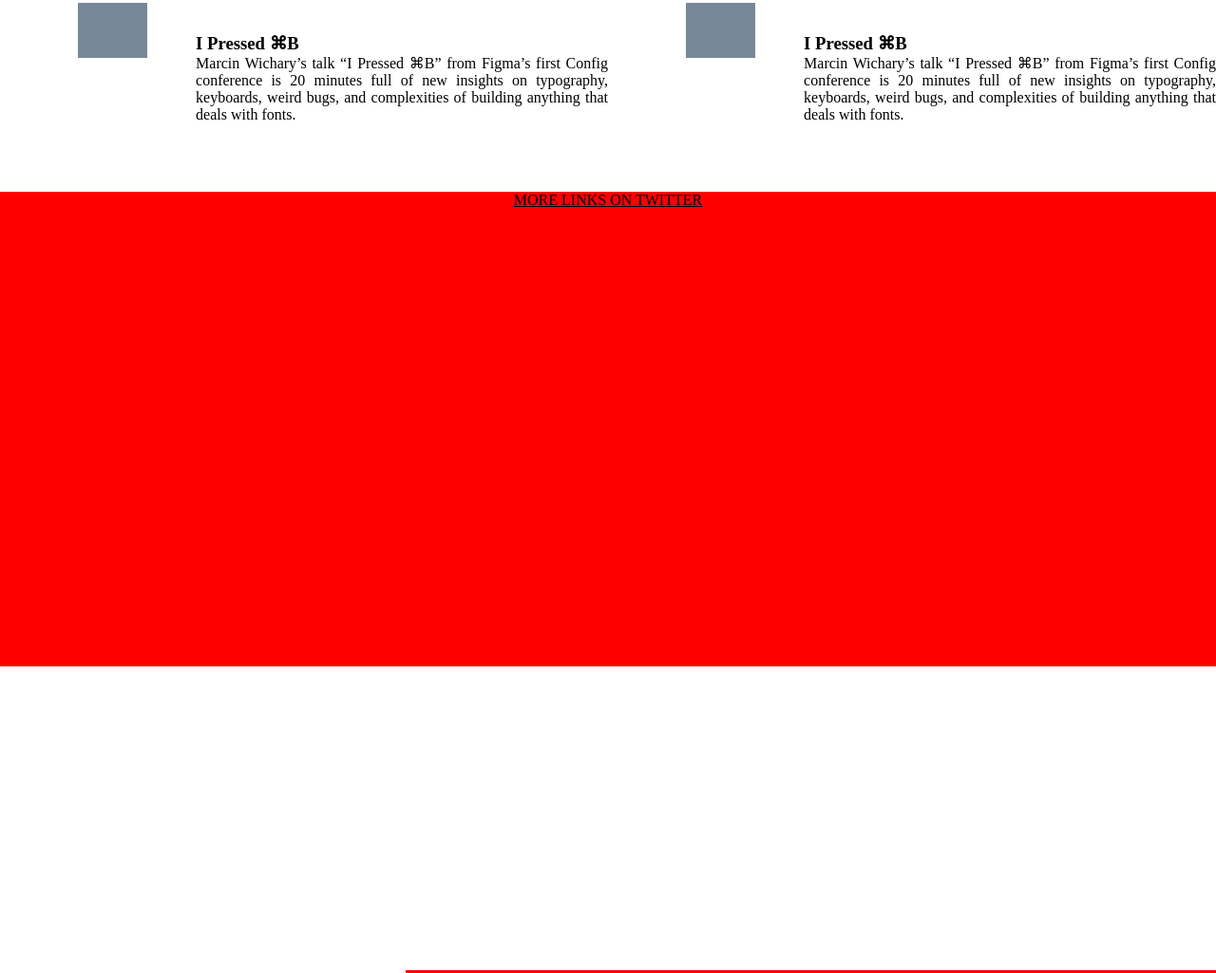
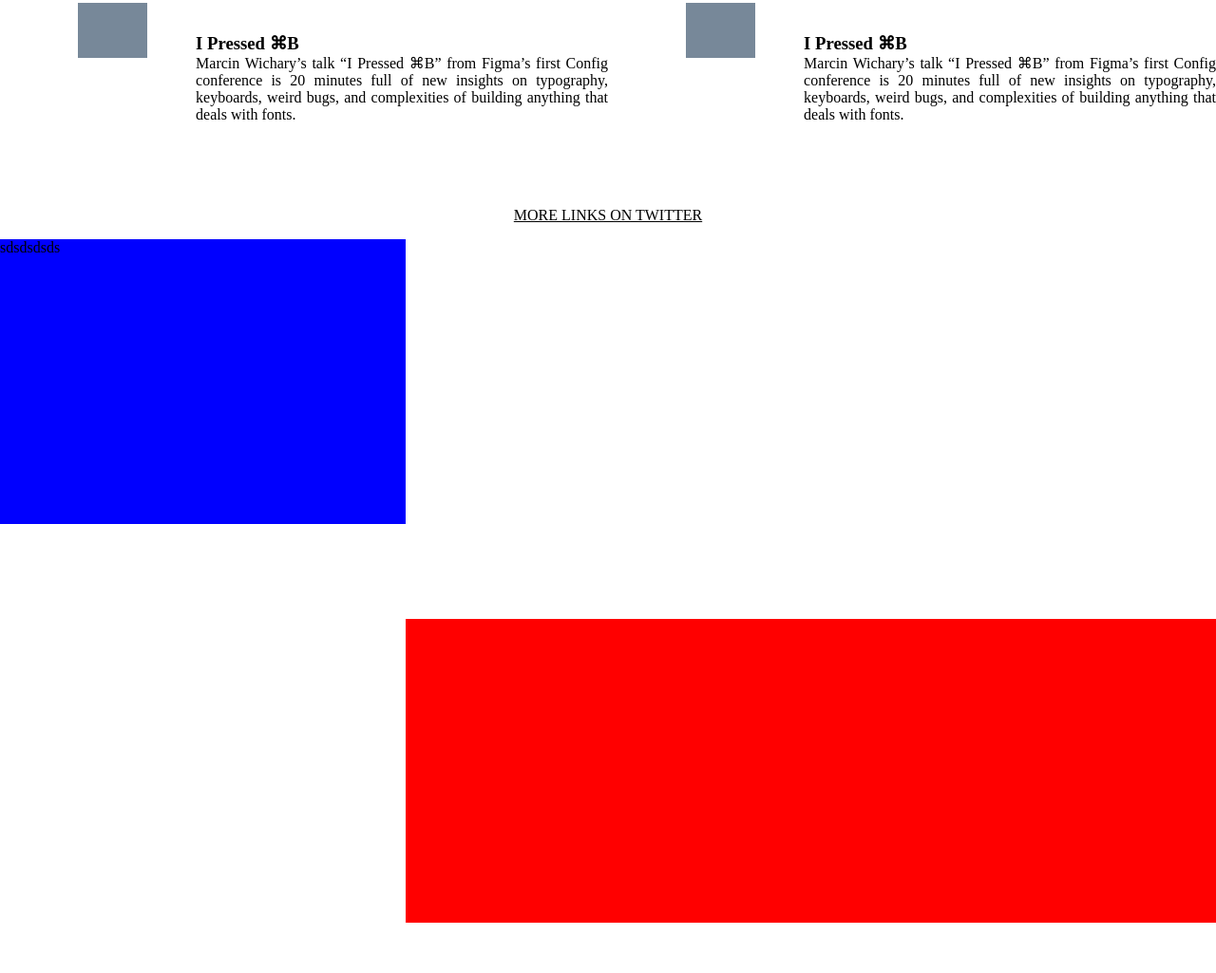
Before and after one commit to ghamtre/smashing, a plain HTML site: page index.html in a window 1280 px wide. Shown: the part 5012-6037 px from the top of the page at 95% size. Drawn offline with Linux system fonts and the light colour scheme.

Commit message:
Locating featured add section

```diff
--- a/assets/style.css
+++ b/assets/style.css
@@ -156,12 +156,10 @@ footer {
   grid-column: 1 / 4;
 }
 
-
-
 .book-ad {
   display: grid;
   grid-template-columns: 1fr 1fr;
-  grid-template-rows: 50vh 40vh 30vh 30vh 30vh 200px;
+  grid-template-rows: 50vh 40vh 30vh 30vh 30vh 50px;
 }
 
 .book-ad header {
@@ -264,11 +262,13 @@ footer {
 
 .book-ad footer {
   grid-column: 1 / 3;
+  line-height: 50px;
 }
 
 .featured-ad {
-  display: flex;
-  background: red;
+  display: block;
+  float: left;
+  background: blue;
   width: 100%;
   height: 300px;
 }
@@ -276,10 +276,10 @@ footer {
 .curated {
   display: grid;
   grid-template-columns: 1fr 1fr 1fr;
-  grid-template-rows: 40vh 80vh 200px;
+  grid-template-rows: 50vh 40vh 120vh 200px;
 }
 
-.curated div {
+.curated .featured-cta {
   grid-column: 2 / 4;
   grid-row: 2 / 3;
   background: red;
@@ -288,7 +288,6 @@ footer {
 footer {
   display: flex;
   flex-direction: column;
-  background: red;
   width: 100%;
   height: 15rem;
   align-items: center;
--- a/index.html
+++ b/index.html
@@ -224,17 +224,13 @@
         </article>
         <footer><a href="#">More links on Twitter</a></footer>
       </section>
-      <section class="featured-ad">
-        <h1></h1>
-        <div></div>
-        <div></div>
-      </section>
       <section class="curated">
+        <div class="featured-ad">sdsdsdsds</div>
         <article> </article>
         <article> </article>
         <article> </article>
         <article> </article>
-        <div> </div>
+        <div class="featured-cta"> </div>
         <a href="#"></a>
       </section>
     </main>
```
